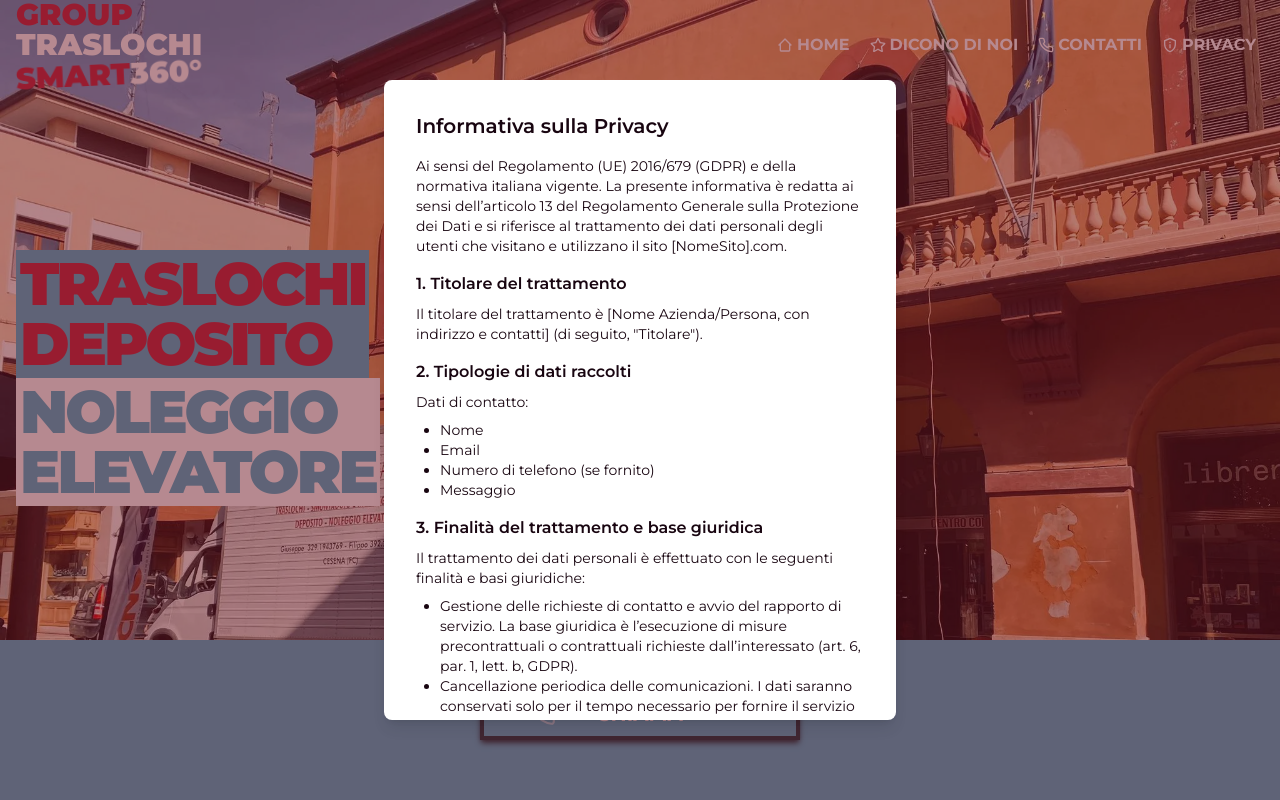
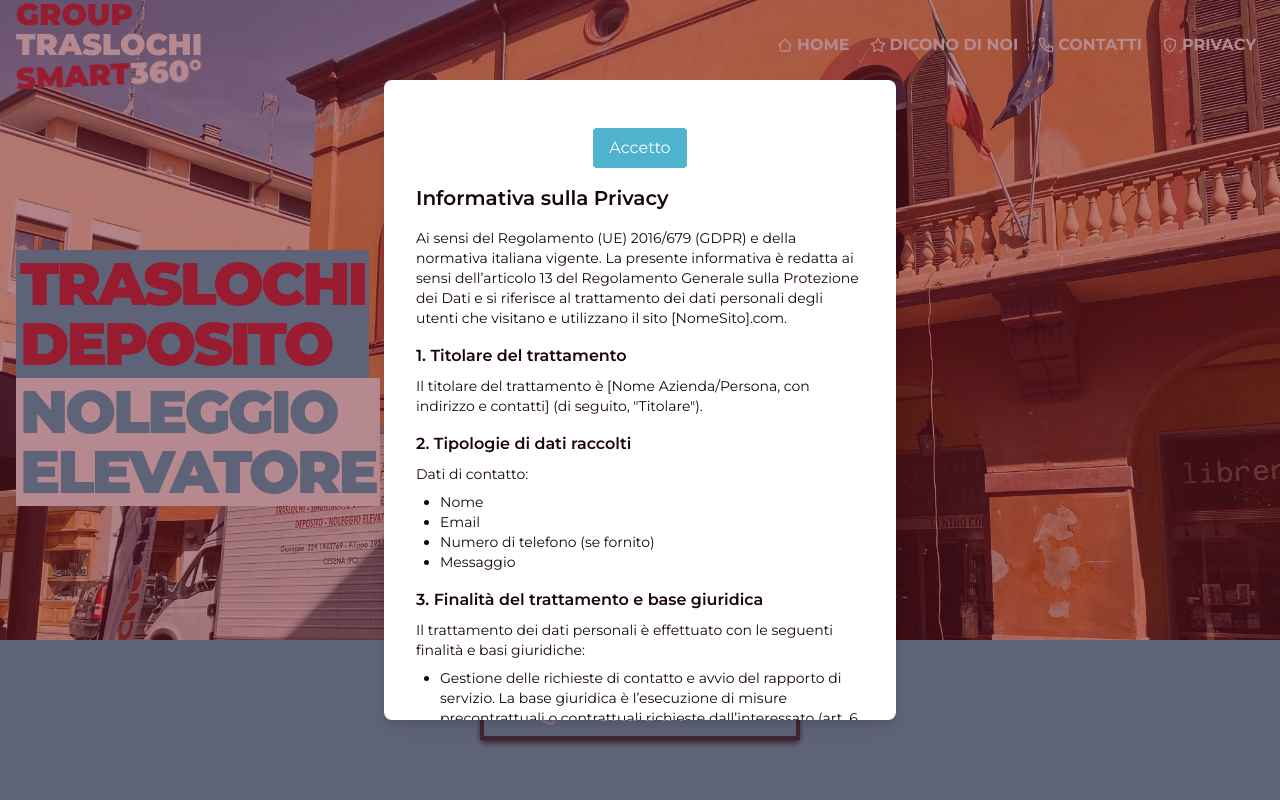
Before and after one commit to boobaGreen/smart360, a React (Vite) app: page / in a window 1280 px wide. Shown: the top 800 px of the page. Built offline with nearby package versions, Linux system fonts and the light colour scheme; what tailwindcss-brand-colors, tailwindcss-debug-screens would draw is missing.

Commit message:
dobuble accept button

```diff
--- a/src/components/PrivacyModal.tsx
+++ b/src/components/PrivacyModal.tsx
@@ -22,8 +22,18 @@ const PrivacyModal = ({ isVisible, setIsVisible }: PrivacyModalProps) => {
   if (!isVisible) return null;
 
   return (
-    <div className="fixed inset-0  bg-opacity-50 flex items-center justify-center z-40 bg-redCesena-600 ">
+    <div className="fixed inset-0 bg-opacity-50 flex items-center justify-center z-40 bg-redCesena-600">
       <div className="bg-white p-8 rounded-lg md:max-w-lg mx-10 shadow-lg overflow-y-auto max-h-[80vh] text-redCesena-900">
+        {/* Top Accept Button */}
+        <div className="flex justify-center my-4">
+          <button
+            onClick={handleAccept}
+            className="bg-bluCesena-500 w-auto text-white py-2 px-4 rounded hover:bg-blue-600 hover:bg-bluCesena-600"
+          >
+            Accetto
+          </button>
+        </div>
+
         <h2 className="text-xl font-semibold mb-4">
           Informativa sulla Privacy
         </h2>
@@ -140,10 +150,12 @@ const PrivacyModal = ({ isVisible, setIsVisible }: PrivacyModalProps) => {
         <p className="text-xs mt-2 mb-6">
           Ultimo aggiornamento: {dataUltimoAggiornamentoPrivacy}.
         </p>
-        <div className="flex justify-center mt-12">
+
+        {/* Bottom Accept Button */}
+        <div className="flex justify-center my-4">
           <button
             onClick={handleAccept}
-            className="bg-bluCesena-500 w-auto text-white py-2 px-4 rounded hover:bg-blue-600 hover:bg-bluCesena-600 "
+            className="bg-bluCesena-500 w-auto text-white py-2 px-4 rounded hover:bg-blue-600 hover:bg-bluCesena-600"
           >
             Accetto
           </button>
```
